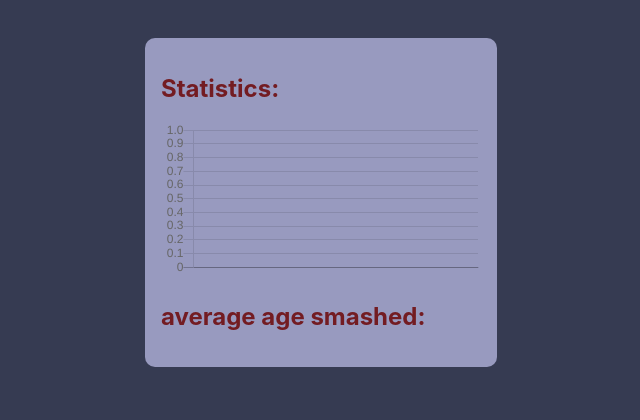
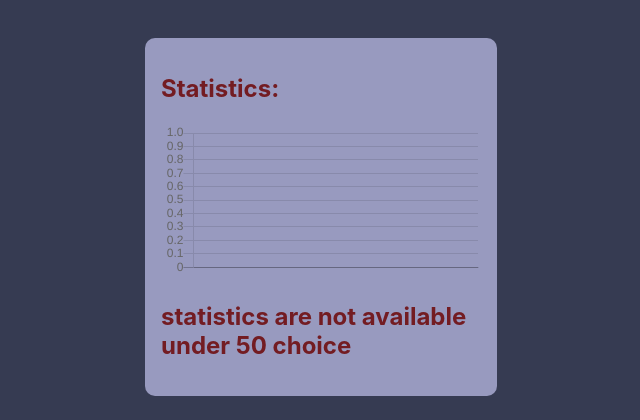
Before and after one commit to apoleon33/iya, a Flask app: template templates/index.html in a window 1280 px wide. Shown: the part 582-1002 px from the top of the page, without its empty margins (319-959 px from the left). Before the commit the page ends 949 px from the top, so only its background shows below. Run offline with Flask 2, Linux system fonts and the light colour scheme; the template is opened without the code that fills it, so the values that code supplies are empty; style sheets or scripts are compiled from the project's sources; parts of the project's set-up code (start-up, migrations or seed data) failed here and were passed over.

Commit message:
statistic upgrade - moved partially from server.py to index.js - only activated after 50 choice - graph now only show 20 last choices

```diff
--- a/server.py
+++ b/server.py
@@ -1,4 +1,3 @@
-import matplotlib.pyplot as plt
 from database import *
 from random import choice
 from core.tree import Tree
@@ -48,21 +47,13 @@ class CharacterList():
 app = Flask(__name__)
 
 
-def renderMatplotLib():
-    plt.plot(numberOfSmash)
-    plt.plot(numberOfPass)
-    plt.show()
-
-
 @app.route("/")
 def response():
-    global numberOfPass, numberOfSmash, anime, algo, tree
+    global anime, algo, tree
     anime = CharacterList()
     algo = Knn(8)
     tree = Tree()
 
-    numberOfPass = [0]
-    numberOfSmash = [0]
     return render_template('index.html', imgUrl=anime.actualObject.image, name=anime.actualObject.name, iteration=anime.iterationCount)
 
 
@@ -70,14 +61,6 @@ def response():
 def testfn():
     if request.method == 'POST':
         choice = request.get_json()
-
-        # statistic widget
-        if choice['status']:
-            numberOfPass.append(numberOfPass[-1])
-            numberOfSmash.append(numberOfSmash[-1] + 1)
-        else:
-            numberOfPass.append(numberOfPass[-1] + 1)
-            numberOfSmash.append(numberOfSmash[-1])
 
         anime.actualObject.addStatus(choice['status'])
         algo.addDataDoDataset(anime.actualObject.formating())
@@ -99,17 +82,12 @@ def newImage():
 
 @app.route('/stats', methods=['GET'])
 def newStat():
-    sexCriteria = ["Child", "Teen", "Adult", "Senior", "Ageless"]
-
     try:
         tree.makeAverage()
     except ZeroDivisionError:
         pass
-    print(int(tree.average["age"][0]))
+
     message = {
-        'smash': numberOfSmash,
-        'pass': numberOfPass,
-        # -1 because a index list start at 0 but sex criteria go from 1 to 5 normally
         'averageAge': findAge(int(tree.average["age"][0]))
     }
     return jsonify(message)
--- a/static/index.js
+++ b/static/index.js
@@ -4,16 +4,25 @@ const iterationCount = document.getElementById("compt");
 const statAge = document.getElementById("averageAge");
 
 let iteration = 0;
-
+let [numberOfSmash, numberOfPass] = [[0], [0]];
+console.log(numberOfPass, numberOfSmash);
 var chart = new Chart("myChart", {
   type: "line",
 
   options: {
-    legend: { display: false },
+    legend: { display: true },
   },
 });
 
 function sendToServer(statusChoice) {
+  if (statusChoice) {
+    numberOfPass.push(numberOfPass[numberOfPass.length - 1]);
+    numberOfSmash.push(numberOfSmash[numberOfSmash.length - 1] + 1);
+  } else {
+    numberOfPass.push(numberOfPass[numberOfPass.length - 1] + 1);
+    numberOfSmash.push(numberOfSmash[numberOfSmash.length - 1]);
+  }
+
   let data = { status: statusChoice };
   fetch("/choice", {
     method: "POST",
@@ -37,26 +46,34 @@ function sendToServer(statusChoice) {
       return response.json();
     })
     .then(function (text) {
-      statistic(text.smash, text.pass);
-      statAge.textContent = `average age smashed: ${text.averageAge}`;
+      if (numberOfPass.length > 50) {
+        statistic(numberOfSmash.slice(-20), numberOfPass.slice(-20)); // last 20 elements of the array
+        statAge.textContent = `average age smashed: ${text.averageAge}`;
+      } else {
+        statAge.textContent = "statistics are not available under 50 choice";
+      }
     });
 }
 
 function statistic(smash, pass) {
   let xValues = [];
+  console.log(smash, pass);
   for (let i = 0; i < smash.length; i++) {
     xValues.push(i);
   }
+  xValues = xValues.slice(-20);
 
   chart.data = {
     labels: xValues,
     datasets: [
       {
+        label: "smashed",
         data: smash,
         borderColor: "#363B52",
         fill: true,
       },
       {
+        label: "passed",
         data: pass,
         borderColor: "#731C22",
         fill: false,
--- a/templates/index.html
+++ b/templates/index.html
@@ -26,7 +26,7 @@
       <div id="chartWrapper">
         <h2>Statistics:</h2>
         <canvas id="myChart"></canvas>
-        <h2 id="averageAge">average age smashed:</h2>
+        <h2 id="averageAge">statistics are not available under 50 choice</h2>
       </div>
     </div>
     <script src="static/index.js"></script>
```
